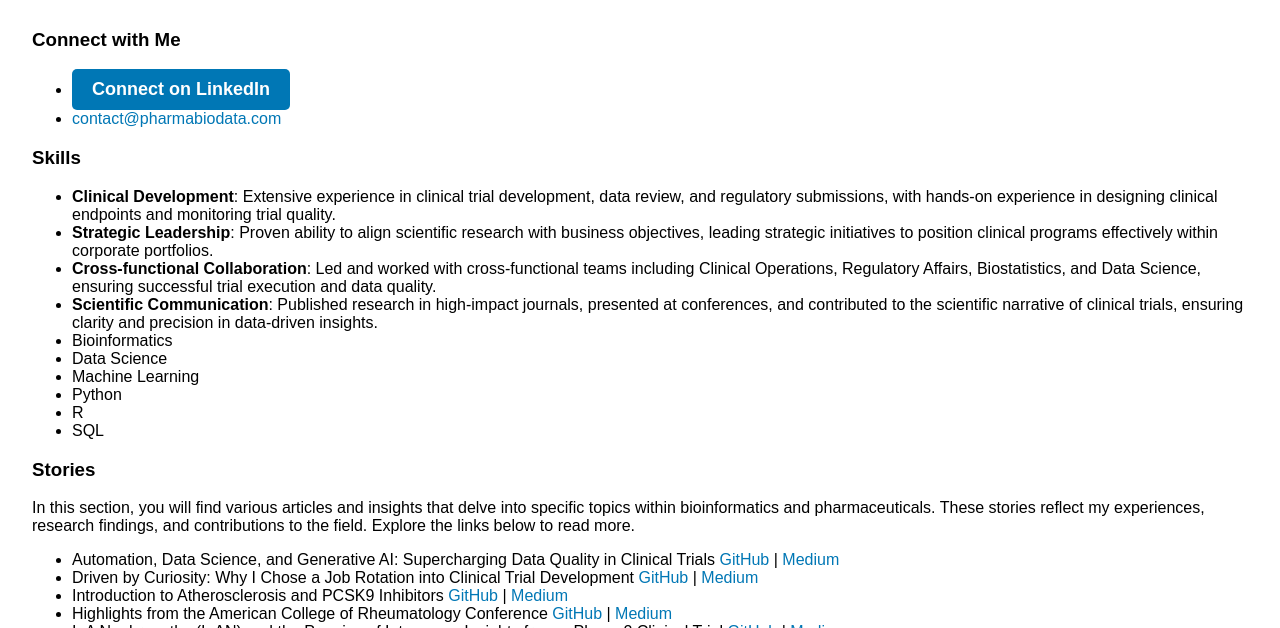
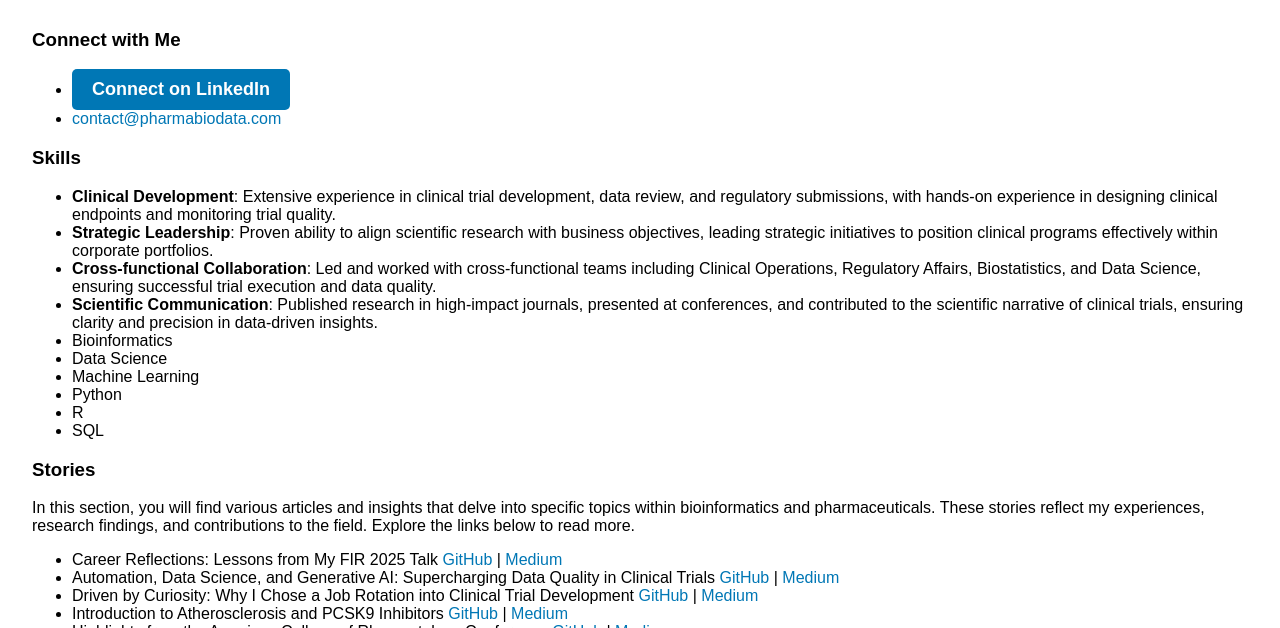
Before and after one commit to andreagrioni/andreagrioni.github.io, a plain HTML site: page index.html in a window 1280 px wide. Shown: the part 172-800 px from the top of the page. Drawn offline with Linux system fonts and the light colour scheme.

Commit message:
add ag013

```diff
--- a/index.html
+++ b/index.html
@@ -54,6 +54,7 @@
 <p>In this section, you will find various articles and insights that delve into specific topics within bioinformatics and pharmaceuticals. These stories reflect my experiences, research findings, and contributions to the field. Explore the links below to read more.</p>
 
 <ul>
+  <li>Career Reflections: Lessons from My FIR 2025 Talk <a href="https://github.com/andreagrioni/ag-codestories/blob/main/vignettes/AG013_FIR_presentation.md" target="_blank">GitHub</a> | <a href="https://medium.com/@grioni.andrea/from-academia-to-pharma-what-i-learned-what-i-wish-i-knew-and-how-you-can-succeed-1bec3adce332" target="_blank">Medium</a></li>
   <li>Automation, Data Science, and Generative AI: Supercharging Data Quality in Clinical Trials <a href="https://github.com/andreagrioni/ag-codestories/blob/main/vignettes/AG012_DS_AI_Aut_clinical_trials.md" target="_blank">GitHub</a> | <a href="https://medium.com/@grioni.andrea/automation-data-science-and-generative-ai-supercharging-data-quality-in-clinical-trials-565bf9c6f72b" target="_blank">Medium</a></li>
   <li>Driven by Curiosity: Why I Chose a Job Rotation into Clinical Trial Development <a href="https://github.com/andreagrioni/ag-codestories/blob/main/vignettes/AG011_Driven_by_Curiosity.md" target="_blank">GitHub</a> | <a href="https://medium.com/@grioni.andrea/driven-by-curiosity-why-i-chose-a-job-rotation-into-clinical-trial-development-34e00b940840" target="_blank">Medium</a></li>
   <li>Introduction to Atherosclerosis and PCSK9 Inhibitors <a href="https://github.com/andreagrioni/ag-codestories/blob/main/vignettes/AG010_intro_atherosclerosis_leqvio.md" target="_blank">GitHub</a> | <a href="https://medium.com/@grioni.andrea/introduction-to-atherosclerosis-and-pcsk9-inhibitor-leqvio-d476e2ab9cb3" target="_blank">Medium</a></li>
```
